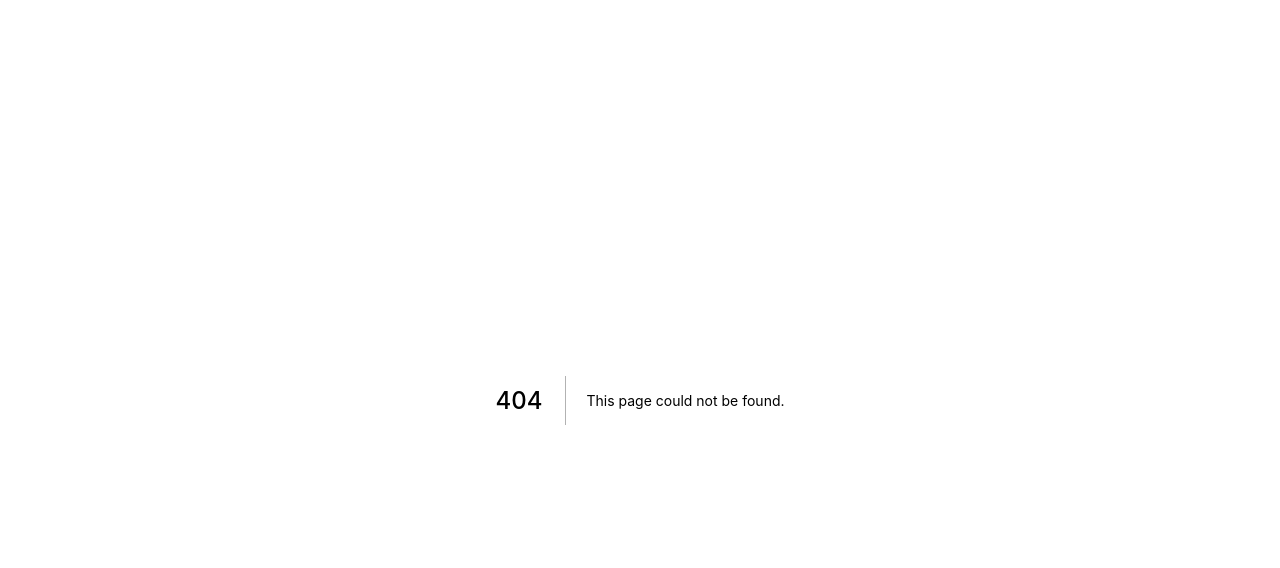
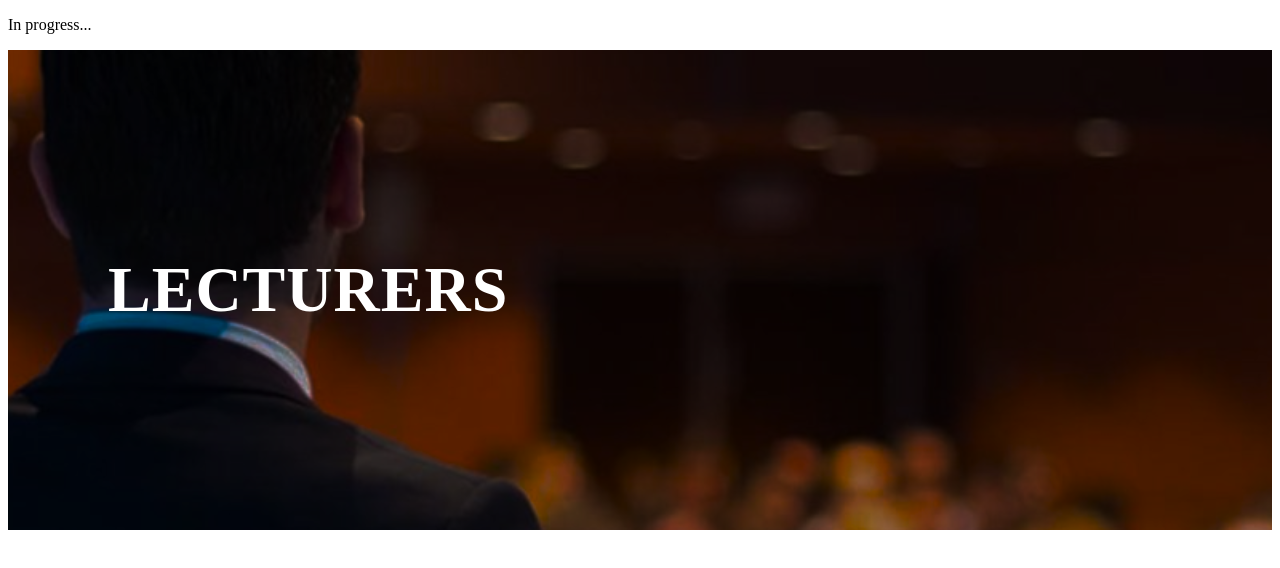
Before and after one commit to nontharatbang/se-website, a Next.js app: page /lecturer in a window 1280 px wide. Before the commit this address had no page. Shown: the top 568 px of the page. Built offline with nearby package versions, Linux system fonts and the light colour scheme.

Commit message:
new branch and lecturer page draft

```diff
--- /dev/null
+++ b/pages/lecturer.js
@@ -0,0 +1,14 @@
+import styles from "../styles/Lecturer.module.css";
+
+export default function lecturer() {
+  return (
+    <div>
+      <p>In progress...</p>
+      <div className={styles.hero}>
+        <div className={styles.heading}>
+          <h1 className={styles.h1}>Lecturers</h1>
+        </div>
+      </div>
+    </div>
+  );
+}
--- /dev/null
+++ b/styles/Lecturer.module.css
@@ -0,0 +1,19 @@
+.hero {
+  background: url("../public/lecturer_bg.svg");
+  background-size: cover;
+  background-position: top;
+  min-height: 480px;
+  display: flex;
+  flex-direction: column;
+  justify-content: center;
+}
+
+.h1 {
+  padding-left: 100px;
+  font-weight: 700;
+  font-size: 64px;
+  line-height: 100px;
+  color: #ffffff;
+  letter-spacing: 1px;
+  text-transform: uppercase;
+}
```
Also changed, not shown: public/lecturer_bg.svg (added).
